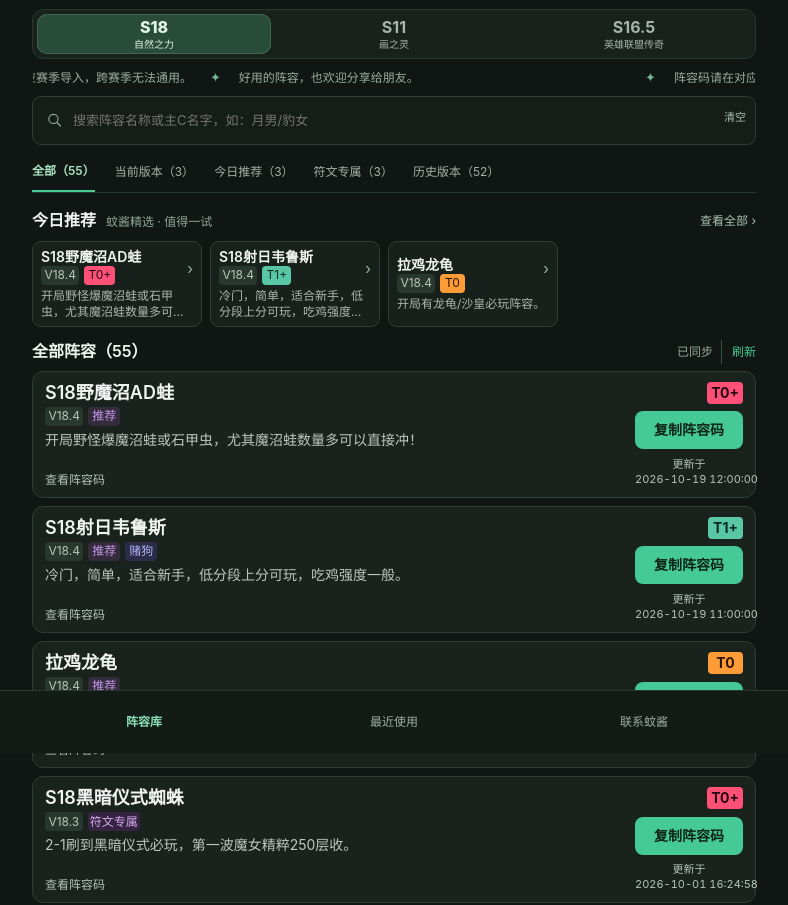
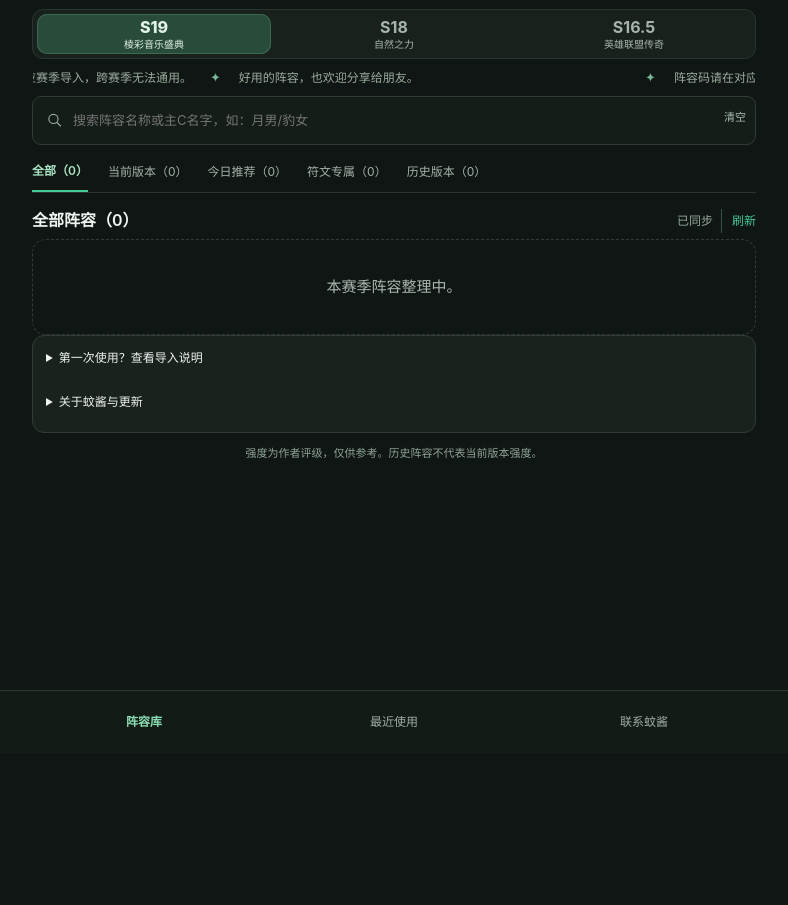
Before and after one commit to JCCwenjiang/lineup-data, a plain HTML site: page index.html in a window 1280 px wide. Shown: the part 47-952 px from the top of the page, without its empty margins (246-1034 px from the left). After the commit the page ends 800 px from the top, so only its background shows below. Drawn offline with Linux system fonts and the light colour scheme.

Commit message:
上线 S19 入口预备并下线 S11
按确认调整赛季入口并移除 S11 阵容数据。

```diff
--- a/index.html
+++ b/index.html
@@ -46,7 +46,7 @@ body{background:var(--bg);font-family:-apple-system,BlinkMacSystemFont,'Segoe UI
 <header class="wrap">
  <div class="brand-row"><button class="brand-avatar-button" aria-label="联系蚊酱" onclick="navigatePage('contact')"><img class="brand-avatar" src="avatar.png" alt="蚊酱"></button><h1>蚊酱阵容库</h1><p class="sub">找阵容，看强度，一键复制。</p></div>
 
- <nav class="seasons" aria-label="赛季选择"><button class="season" data-season="s18" aria-pressed="true"><span class="season-number">S18</span><small>自然之力</small></button><button class="season" data-season="s11" aria-pressed="false"><span class="season-number">S11</span><small>画之灵</small></button><button class="season" data-season="s165" aria-pressed="false"><span class="season-number">S16.5</span><small>英雄联盟传奇</small></button></nav>
+ <nav class="seasons" aria-label="赛季选择"><button class="season" data-season="s19" aria-pressed="true"><span class="season-number">S19</span><small>棱彩音乐盛典</small></button><button class="season" data-season="s18" aria-pressed="false"><span class="season-number">S18</span><small>自然之力</small></button><button class="season" data-season="s165" aria-pressed="false"><span class="season-number">S16.5</span><small>英雄联盟传奇</small></button></nav>
  <div class="announcement" id="announcement"><div class="notice-window"><div class="notice-track" id="notice-track"><div class="notice-group" id="notice-text"></div><div class="notice-group" id="notice-duplicate" aria-hidden="true"></div></div></div></div><div class="searchline"><svg class="search-magnifier" viewBox="0 0 24 24" aria-hidden="true" focusable="false"><circle cx="10.5" cy="10.5" r="6.5"/><path d="m15.5 15.5 5 5"/></svg><label for="search" class="sr">搜索阵容名称或说明</label><input id="search" type="search" placeholder="搜索阵容名称或主C名字，如：月男/豹女" autocomplete="off"><button class="quiet" id="clear">清空</button></div>
  <nav class="tabs" id="tabs" aria-label="阵容分类"></nav>
 </header>
@@ -57,7 +57,7 @@ body{background:var(--bg);font-family:-apple-system,BlinkMacSystemFont,'Segoe UI
 'use strict';
 const $=id=>document.getElementById(id);
 let data=[],loaded=false,busy=false,lastPayload='',toastTimer;
-const state={season:'s18',tab:'all',query:''};
+const state={season:'s19',tab:'all',query:''};
 const categories=[['all','全部'],['cur','当前版本'],['rec','今日推荐'],['hex','符文专属'],['hist','历史版本']];
 const esc=s=>String(s??'').replace(/[&<>"']/g,c=>({'&':'&amp;','<':'&lt;','>':'&gt;','"':'&quot;',"'":'&#39;'}[c]));
 function seasonOf(d){return d.season || (d.cat==='s165'?'s165':d.cat==='s11'?'s11':'s18');}
--- a/lineups.json
+++ b/lineups.json
@@ -1,45 +1,7 @@
 {
   "schemaVersion": 1,
-  "revision": "2026-10-19 V18.4最新推荐更新",
+  "revision": "2026-11-21 S19入口预备（S11已下线）",
   "rows": [
-    {
-      "n": "S11无限金币9吉星",
-      "mainC": [],
-      "aliases": [],
-      "season": "s11",
-      "cat": "s11",
-      "ver": "V18.3",
-      "tier": "T0",
-      "isRec": false,
-      "isRune": false,
-      "tags": [
-        "赌狗"
-      ],
-      "note": "开局有3吉星/吉星转再玩，版本必玩赌狗阵容。",
-      "publishedAt": "2026-10-07T15:17:38.451Z",
-      "updatedAt": "2026-10-07T15:17:38.451Z",
-      "code": "#S11无限金币9吉星（蚊酱）#MjE5OTkwMzU4Nzg0MzIzNzkxNzkwOTUzMzkyMDg0"
-    },
-    {
-      "n": "斗射卡莎2.0",
-      "mainC": [
-        "卡莎"
-      ],
-      "aliases": [],
-      "season": "s11",
-      "cat": "s11",
-      "ver": "V18.3",
-      "tier": "T1+",
-      "isRec": false,
-      "isRune": false,
-      "tags": [
-        "推荐"
-      ],
-      "note": "冷门，简单，适合新手，低分段上分可玩，吃鸡强度一般。",
-      "publishedAt": "2026-10-07T15:17:38.45Z",
-      "updatedAt": "2026-10-07T15:17:38.45Z",
-      "code": "#S11斗射卡莎（蚊酱）#MjE5OTkwMzU4Nzg0MzIzNzkxNzkxMzg0NTM5Mzg5"
-    },
     {
       "n": "拉鸡龙龟",
       "mainC": [
@@ -58,42 +20,6 @@
       "publishedAt": "2026-10-07T15:17:38.449Z",
       "updatedAt": "2026-10-19T02:00:00.000Z",
       "code": "#S18拉鸡龙龟（蚊酱）#MjE5OTkwMzU4Nzg0MzIzNzkxNzkxMzg1NDI1MTc4"
-    },
-    {
-      "n": "天将死神永恩",
-      "mainC": [
-        "永恩"
-      ],
-      "aliases": [],
-      "season": "s11",
-      "cat": "s11",
-      "ver": "V18.4",
-      "tier": "T0",
-      "isRec": false,
-      "isRune": false,
-      "tags": [],
-      "note": "6天将4死神最强永恩！",
-      "publishedAt": "2026-10-07T15:17:38.448Z",
-      "updatedAt": "2026-10-19T01:00:00.000Z",
-      "code": "#S11天将死神永恩（蚊酱）#MjE5OTkwMzU4Nzg0MzIzNzkxNzkxMzg1NzgyOTg0"
-    },
-    {
-      "n": "S11圣贤鹿娜",
-      "mainC": [],
-      "aliases": [],
-      "season": "s11",
-      "cat": "s11",
-      "ver": "V18.3",
-      "tier": "T0+",
-      "isRec": false,
-      "isRune": false,
-      "tags": [
-        "运营"
-      ],
-      "note": "当前版本实测下来强度非常在线的一套阵容，冲大师没有问题。",
-      "publishedAt": "2026-10-03T03:03:17Z",
-      "updatedAt": "2026-10-03T03:03:17Z",
-      "code": "#S11圣贤鹿娜（蚊酱）#MjE5OTkwMzU4Nzg0MzIzNzkxNzkwOTQ5NjA0MTEw"
     },
     {
       "n": "S18裁决龙皇",
@@ -684,123 +610,6 @@
       "isRec": false
     },
     {
-      "n": "S11圣贤阿木木",
-      "mainC": [
-        "阿木木"
-      ],
-      "aliases": [],
-      "season": "s11",
-      "cat": "s11",
-      "ver": "V18.3",
-      "tier": "T0+",
-      "isRec": false,
-      "isRune": false,
-      "tags": [
-        "开服必玩"
-      ],
-      "note": "不死流阿木木，强势3费，开荒必玩。",
-      "publishedAt": "2026-09-29T11:59:58Z",
-      "code": "#S11圣贤阿木木（蚊酱）#MjE5OTkwMzU4Nzg0MzIzNzkxNzkwNzQyMzAyMjU1",
-      "updatedAt": "2026-10-01T08:24:58.244Z"
-    },
-    {
-      "n": "S11剪纸巴德",
-      "mainC": [
-        "巴德"
-      ],
-      "aliases": [
-        "巴徳"
-      ],
-      "season": "s11",
-      "cat": "s11",
-      "ver": "V18.3",
-      "tier": "T0+",
-      "isRec": false,
-      "isRune": false,
-      "tags": [
-        "开服必玩"
-      ],
-      "note": "S11今天返场必玩系列。",
-      "publishedAt": "2026-09-29T11:59:58Z",
-      "code": "#S11剪纸巴徳（蚊酱）#MjE5OTkwMzU4Nzg0MzIzNzkxNzkwNzMyNTQ4NDk4",
-      "updatedAt": "2026-10-01T08:24:58.244Z"
-    },
-    {
-      "n": "S11剪纸天使",
-      "mainC": [
-        "天使"
-      ],
-      "aliases": [],
-      "season": "s11",
-      "cat": "s11",
-      "ver": "V18.3",
-      "tier": "T0",
-      "isRec": false,
-      "isRune": false,
-      "tags": [
-        "转职"
-      ],
-      "note": "老玩家应该不用教，推荐有剪纸转或者有冒险启程并且胡剪纸牌时玩。",
-      "publishedAt": "2026-09-29T11:59:58Z",
-      "code": "#S11剪纸天使（蚊酱）#MjE5OTkwMzU4Nzg0MzIzNzkxNzkwNjgyMTQ1OTI5"
-    },
-    {
-      "n": "S11斗射卡莎",
-      "mainC": [
-        "卡莎"
-      ],
-      "aliases": [],
-      "season": "s11",
-      "cat": "s11",
-      "ver": "V18.3",
-      "tier": "T0+",
-      "isRec": false,
-      "isRune": false,
-      "tags": [
-        "开服必玩"
-      ],
-      "note": "S11最经典的阵容！推荐吃吉星或者装备多打出连胜时去玩！",
-      "publishedAt": "2026-09-29T11:59:58Z",
-      "code": "#S11斗射卡莎（蚊酱）#MjE5OTkwMzU4Nzg0MzIzNzkxNzkwNjgyMTgwMDA2"
-    },
-    {
-      "n": "S11天龙九五",
-      "mainC": [],
-      "aliases": [],
-      "season": "s11",
-      "cat": "s11",
-      "ver": "V18.3",
-      "tier": "T0+",
-      "isRec": false,
-      "isRune": false,
-      "tags": [
-        "九五"
-      ],
-      "note": "当前版本最强九五阵容，适合把把硬玩。",
-      "publishedAt": "2026-09-29T11:59:58Z",
-      "code": "#S11天龙九五（蚊酱）#MjE5OTkwMzU4Nzg0MzIzNzkxNzkwOTQwMTM1ODcy",
-      "updatedAt": "2026-10-02T12:38:16Z"
-    },
-    {
-      "n": "S11夜幽拉露恩",
-      "mainC": [
-        "拉露恩"
-      ],
-      "aliases": [],
-      "season": "s11",
-      "cat": "s11",
-      "ver": "V18.3",
-      "tier": "T0+",
-      "isRec": false,
-      "isRune": false,
-      "tags": [
-        "转职"
-      ],
-      "note": "推荐有夜幽转，或者前期连胜装备合适8人口有瑟提玩。",
-      "publishedAt": "2026-09-29T11:59:58Z",
-      "code": "#S11夜幽拉露恩（蚊酱）#MjE5OTkwMzU4Nzg0MzIzNzkxNzkwNjgyMzM1MjM4"
-    },
-    {
       "n": "S18黑暗仪式蜘蛛",
       "season": "s18",
       "cat": "cur",
@@ -831,25 +640,6 @@
       ],
       "note": "开局野怪给的多，小蓝能2星，大经济海克斯/一波带走俩。",
       "code": "#S18高野怪2.0（蚊酱）#MjE5OTkwMzU4Nzg0MzIzNzkxNzkwODM3Njg1NDkz",
-      "isRec": false,
-      "isRune": false,
-      "publishedAt": "2026-10-01T08:24:58.244Z"
-    },
-    {
-      "n": "S11山神莉莉娅",
-      "season": "s11",
-      "cat": "s11",
-      "ver": "V18.3",
-      "tier": "T0+",
-      "mainC": [
-        "莉莉娅"
-      ],
-      "aliases": [],
-      "tags": [
-        "冷门"
-      ],
-      "note": "最新冷门上分T0阵容，也算是一套84盗宗阵容了，后期很容易追3星。",
-      "code": "#S11山神莉莉娅（蚊酱）#MjE5OTkwMzU4Nzg0MzIzNzkxNzkwODQyMTU1NDkz",
       "isRec": false,
       "isRune": false,
       "publishedAt": "2026-10-01T08:24:58.244Z"
```
